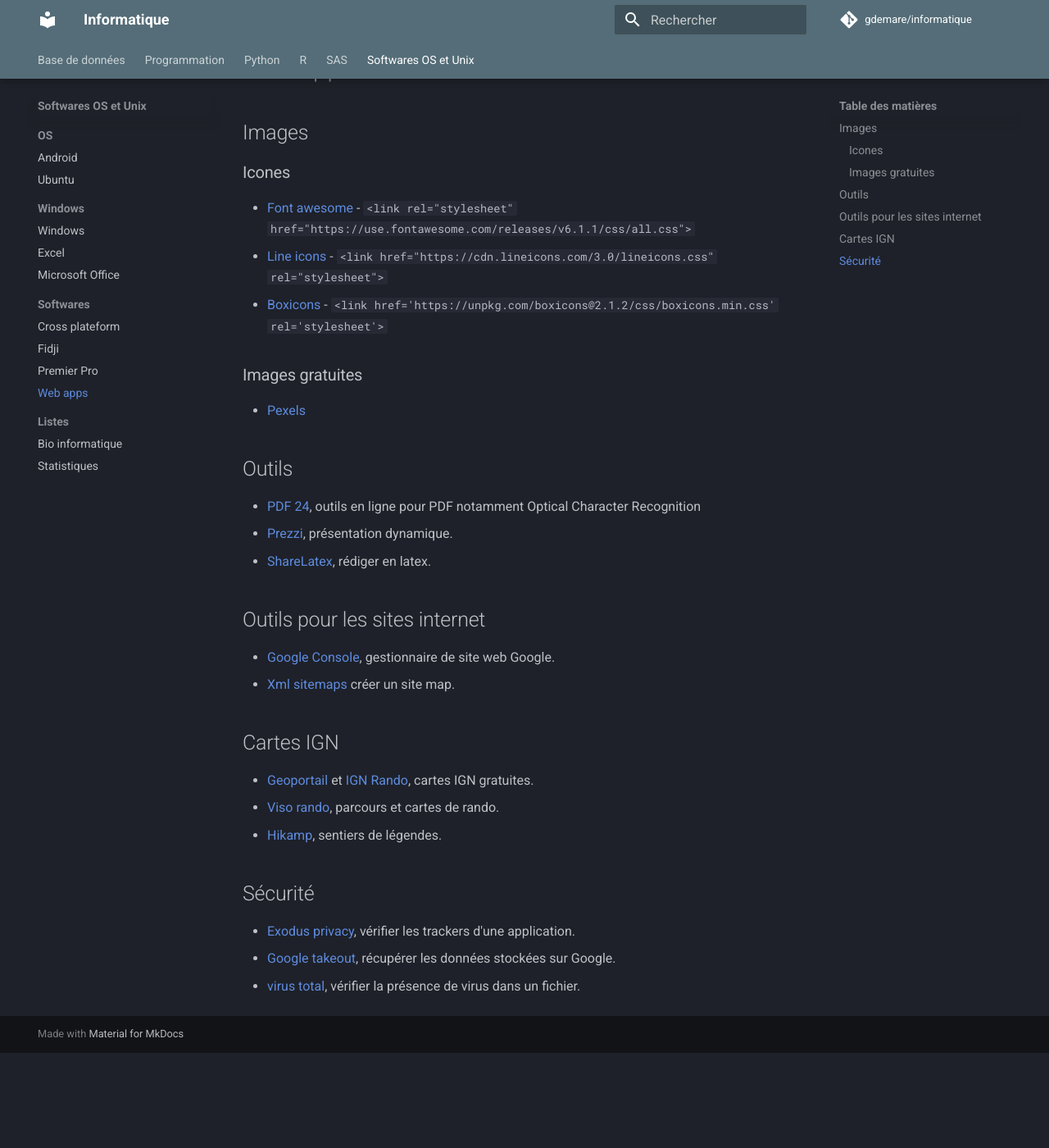
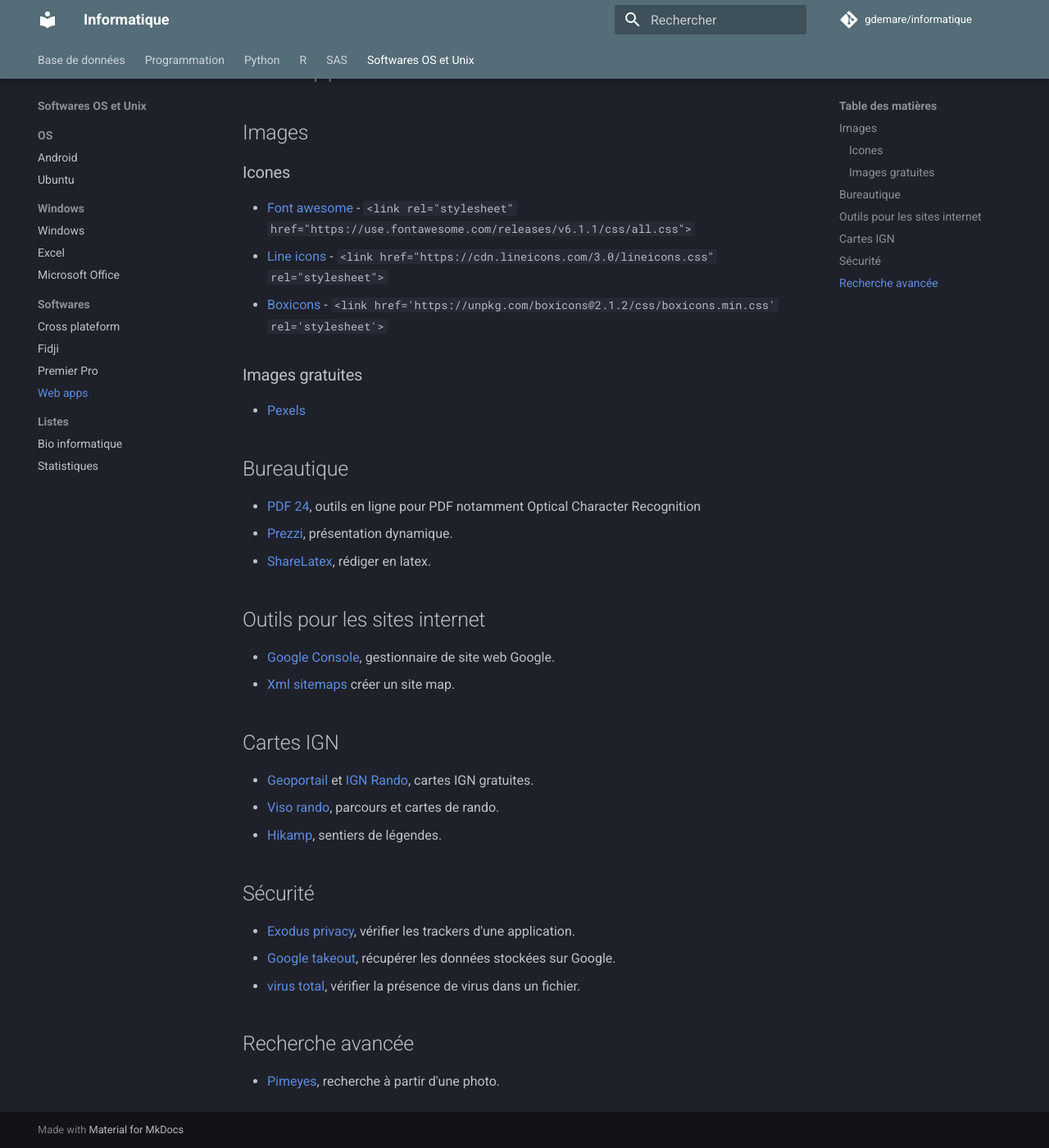
Before and after one commit to gdemare/Informatique, an MkDocs documentation site: the page built from docs/sofwares-os-unix/software/webapp.md, in a window 1280 px wide and 1400 px high, scrolled down 124 px. Shown: the whole window at 82% size. Built offline with MkDocs 1.6.1 and Material for MkDocs 9.7.7, drawn with Linux system fonts in a browser that asks for light colours; comment, search, counter and statistics services are not loaded; before the commit the page ends 1408 px from its top, so only the background shows below that.

Commit message:
Update webapp.md

```diff
--- a/docs/sofwares-os-unix/software/webapp.md
+++ b/docs/sofwares-os-unix/software/webapp.md
@@ -10,7 +10,7 @@
 
 * [Pexels](https://www.pexels.com/)
 
-## Outils
+## Bureautique
 
 * [PDF 24](https://tools.pdf24.org/fr/), outils en ligne pour PDF notamment Optical Character Recognition
 * [Prezzi](https://prezi.com/fr/), présentation dynamique.
@@ -32,3 +32,7 @@
 * [Exodus privacy](https://reports.exodus-privacy.eu.org/fr/), vérifier les trackers d'une application.
 * [Google takeout](takeout.google.com/settings/takeout), récupérer les données stockées sur Google.
 * [virus total](https://www.virustotal.com/), vérifier la présence de virus dans un fichier.
+
+## Recherche avancée
+
+* [Pimeyes](https://pimeyes.com/en), recherche à partir d'une photo.
```
